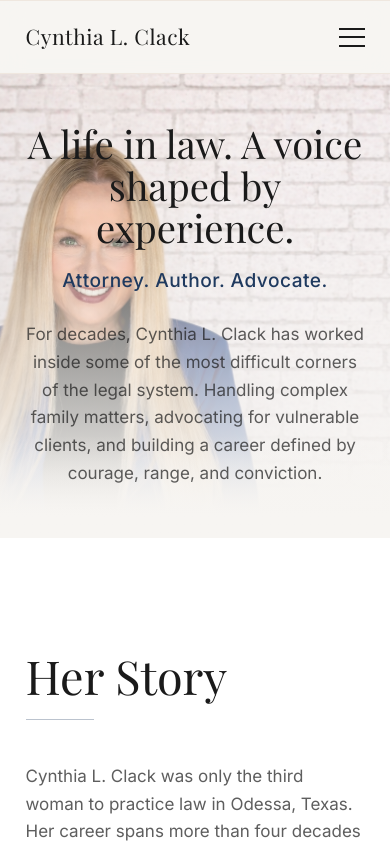
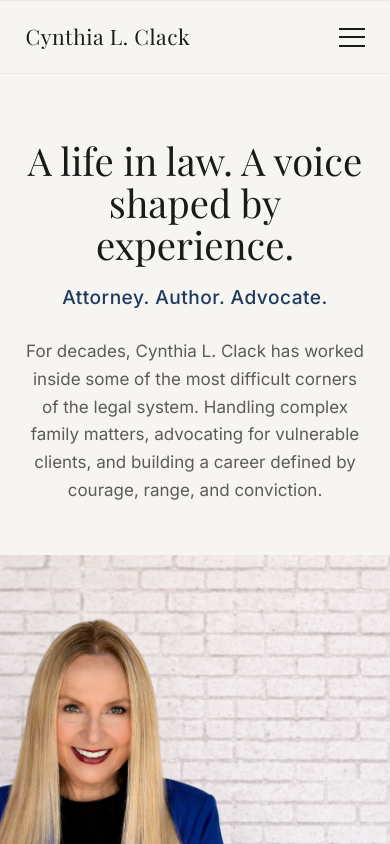
Before and after one commit to MauroAppsLLC/Cynthia-Clack-Website-Redesign, a SvelteKit app: page /about in a window 390 px wide. Shown: the top 844 px of the page. Built offline with nearby package versions, Linux system fonts and the light colour scheme; a web font is replaced by a local one.

Commit message:
improve mobile layout

```diff
--- a/src/routes/+page.svelte
+++ b/src/routes/+page.svelte
@@ -61,21 +61,10 @@ const discoveringClubCoverSrc = '/images/wk2_Monday_Insta_v3.png';
 
 
 <!-- Hero -->
-<section class="relative min-h-[50vh] md:min-h-[85vh] overflow-hidden bg-bg">
-	<!-- Full hero image — Cynthia on brick wall, subject to the right -->
-	<img
-		src={brickRightSrc}
-		alt="Cynthia L. Clack, Texas family law attorney and author, photographed against a brick wall in Odessa, TX"
-		class="absolute inset-0 h-full w-full object-cover object-[75%_10%] md:object-[right_20%]"
-	/>
-	<!-- Fade left so text is readable (Desktop) / Smooth fade from bottom (Mobile) -->
-	<div class="pointer-events-none absolute inset-0 bg-gradient-to-t from-bg from-[5%] via-bg/60 via-[45%] to-transparent md:bg-gradient-to-r md:from-bg md:from-15% md:via-bg/70 md:via-40% md:to-transparent md:to-65%"></div>
-	<!-- Fade bottom into next section -->
-	<div class="pointer-events-none absolute bottom-0 left-0 right-0 h-24 bg-gradient-to-t from-bg to-transparent"></div>
-
-	<!-- On mobile, align text to bottom. On desktop, align text to center -->
-	<div class="relative z-10 mx-auto flex min-h-[50vh] md:min-h-[85vh] max-w-[var(--width-content)] items-end pb-8 md:items-center md:pb-0 px-6">
-		<div class="max-w-xl pt-12 pb-4 md:py-32 text-center md:text-left" use:reveal>
+<section class="relative overflow-hidden bg-bg flex flex-col md:block">
+	<!-- TEXT CONTENT (Stacked first on mobile, floating on desktop) -->
+	<div class="relative z-10 mx-auto flex w-full max-w-[var(--width-content)] items-center justify-center md:justify-start px-6 pt-16 pb-12 md:py-0 md:min-h-[85vh] order-1 md:order-none">
+		<div class="max-w-xl w-full text-center md:text-left" use:reveal>
 			<h1
 				class="font-headline whitespace-nowrap text-[clamp(1.875rem,5vw+1rem,4.5rem)] leading-[1.1]"
 			>
@@ -94,6 +83,20 @@ const discoveringClubCoverSrc = '/images/wk2_Monday_Insta_v3.png';
 				<Button href="/work#books" variant="outline">Latest Book</Button>
 			</div>
 		</div>
+	</div>
+
+	<!-- IMAGE CONTENT (Stacked under text on mobile, absolute full-bleed on desktop) -->
+	<div class="relative w-full h-[50vh] md:absolute md:inset-0 md:h-auto order-2 md:order-none">
+		<!-- Full hero image — Cynthia on brick wall, subject to the right -->
+		<img
+			src={brickRightSrc}
+			alt="Cynthia L. Clack, Texas family law attorney and author, photographed against a brick wall in Odessa, TX"
+			class="absolute inset-0 h-full w-full object-cover object-[75%_10%] md:object-[right_20%]"
+		/>
+		<!-- Desktop Gradient (Fade left so text is readable) -->
+		<div class="hidden md:block pointer-events-none absolute inset-0 bg-gradient-to-r md:from-bg md:from-15% md:via-bg/70 md:via-40% md:to-transparent md:to-65%"></div>
+		<!-- Fade bottom into next section -->
+		<div class="pointer-events-none absolute bottom-0 left-0 right-0 h-16 md:h-24 bg-gradient-to-t from-bg to-transparent"></div>
 	</div>
 </section>
 
--- a/src/routes/about/+page.svelte
+++ b/src/routes/about/+page.svelte
@@ -17,32 +17,35 @@ const discoveringClubCoverSrc = '/images/wk2_Monday_Insta_v3.png';
 
 
 <!-- Hero -->
-<section class="relative min-h-[50vh] md:min-h-[85vh] overflow-hidden bg-bg">
-	<img
-		src={brickLeftSrc}
-		alt="Cynthia L. Clack photographed in front of a historic brick wall in Odessa, Texas"
-		class="absolute inset-0 h-full w-full object-cover object-[25%_10%] md:object-[left_20%]"
-	/>
-	<!-- Fade right so text is readable (Desktop) / Smooth fade from bottom (Mobile) -->
-	<div class="pointer-events-none absolute inset-0 bg-gradient-to-t from-bg from-[5%] via-bg/60 via-[45%] to-transparent md:bg-gradient-to-l md:from-bg md:from-15% md:via-bg/70 md:via-40% md:to-transparent md:to-65%"></div>
-	<!-- Fade bottom into next section -->
-	<div class="pointer-events-none absolute bottom-0 left-0 right-0 h-24 bg-gradient-to-t from-bg to-transparent"></div>
-
-	<!-- On mobile, align text to bottom and center. On desktop, align center and right -->
-	<div class="relative z-10 mx-auto flex min-h-[50vh] md:min-h-[85vh] max-w-[var(--width-content)] items-end justify-center pb-8 md:items-center md:justify-end md:pb-0 px-6">
-		<div class="max-w-lg pt-12 pb-4 md:py-32 text-center md:text-right" use:reveal>
+<section class="relative overflow-hidden bg-bg flex flex-col md:block">
+	<!-- TEXT CONTENT (Stacked first on mobile, floating on desktop) -->
+	<div class="relative z-10 mx-auto flex w-full max-w-[var(--width-content)] items-center justify-center md:justify-end px-6 pt-16 pb-12 md:py-0 md:min-h-[85vh] order-1 md:order-none">
+		<div class="max-w-lg w-full text-center md:text-right" use:reveal>
 			<h1 class="font-headline text-4xl md:text-h1 leading-[var(--text-h1--line-height)]">
 				A life in law. A voice shaped by experience.
 			</h1>
 			<p class="mt-4 text-lg font-medium tracking-wide text-accent">
 				Attorney. Author. Advocate.
 			</p>
-			<p class="mt-6 text-text/70 leading-relaxed">
+			<p class="mx-auto md:mx-0 mt-6 max-w-md text-text/70 leading-relaxed md:ml-auto">
 				For decades, Cynthia L. Clack has worked inside some of the most difficult corners of
 				the legal system. Handling complex family matters, advocating for vulnerable clients,
 				and building a career defined by courage, range, and conviction.
 			</p>
 		</div>
+	</div>
+
+	<!-- IMAGE CONTENT (Stacked under text on mobile, absolute full-bleed on desktop) -->
+	<div class="relative w-full h-[50vh] md:absolute md:inset-0 md:h-auto order-2 md:order-none">
+		<img
+			src={brickLeftSrc}
+			alt="Cynthia L. Clack photographed in front of a historic brick wall in Odessa, Texas"
+			class="absolute inset-0 h-full w-full object-cover object-[25%_10%] md:object-[left_20%]"
+		/>
+		<!-- Desktop Gradient (Fade right so text is readable) -->
+		<div class="hidden md:block pointer-events-none absolute inset-0 bg-gradient-to-l md:from-bg md:from-15% md:via-bg/70 md:via-40% md:to-transparent md:to-65%"></div>
+		<!-- Fade bottom into next section -->
+		<div class="pointer-events-none absolute bottom-0 left-0 right-0 h-16 md:h-24 bg-gradient-to-t from-bg to-transparent"></div>
 	</div>
 </section>
 
```
